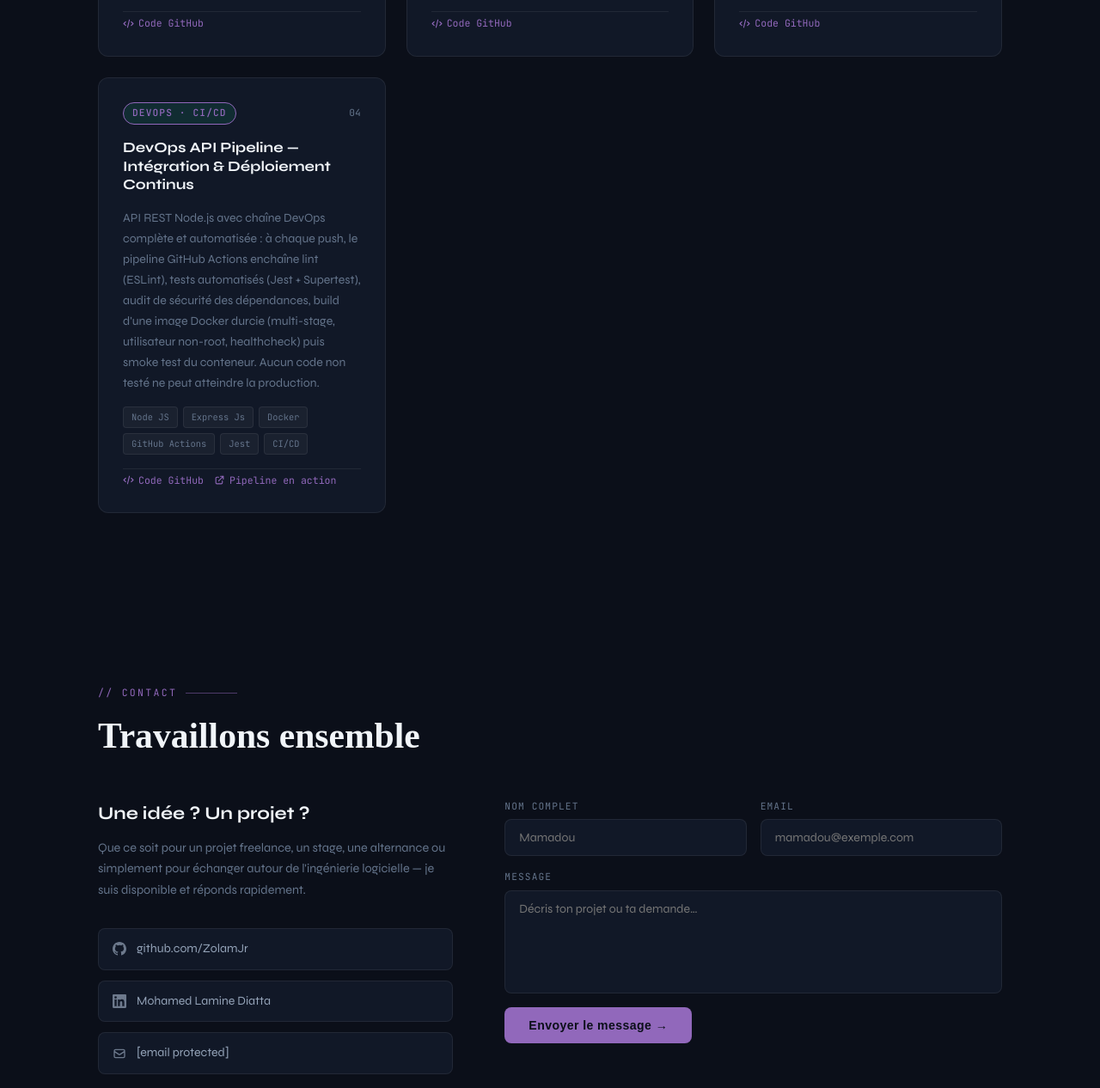
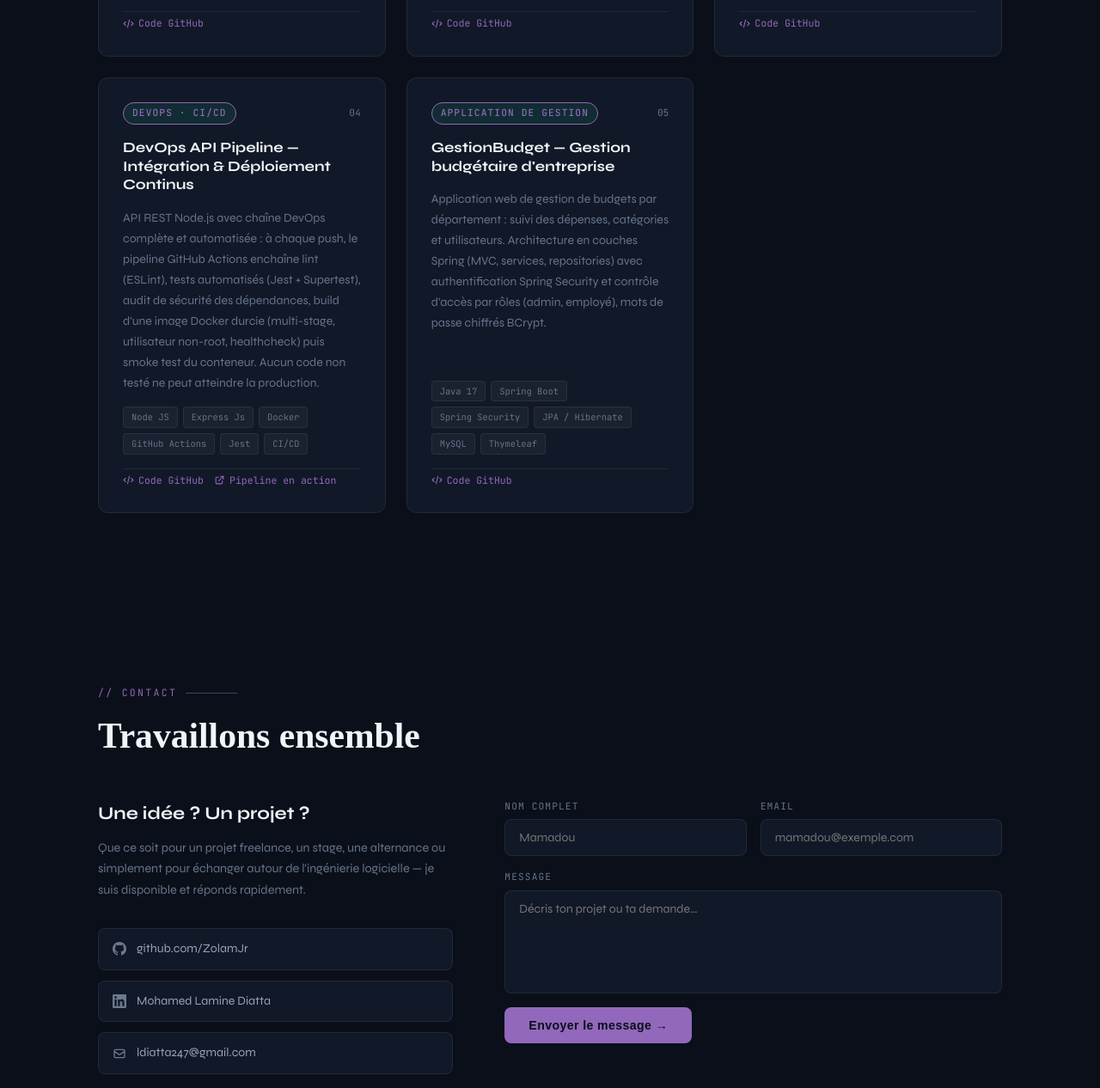
Before and after one commit to ZolamJr/portfolio, a plain HTML site: page index.html in a window 1280 px wide. Shown: the part 2734-4000 px from the top of the page at 86% size. Drawn offline with Linux system fonts and the light colour scheme.

Commit message:
Ajout projet Gestion de Budget au portofolio

```diff
--- a/index.html
+++ b/index.html
@@ -964,6 +964,35 @@
           </div>
         </div>
 
+        <!-- ── PROJET 5 ── -->
+        <div class="project-card fade-in">
+          <div class="project-header">
+            <span class="tag-label">Application de Gestion</span>
+            <span class="project-index mono">05</span>
+          </div>
+          <h3 class="project-title">GestionBudget — Gestion budgétaire d'entreprise</h3>
+          <p class="project-desc">
+            Application web de gestion de budgets par département : suivi des dépenses,
+            catégories et utilisateurs. Architecture en couches Spring (MVC, services,
+            repositories) avec authentification Spring Security et contrôle d'accès
+            par rôles (admin, employé), mots de passe chiffrés BCrypt.
+          </p>
+          <div class="project-tech-list">
+            <span class="tech-badge">Java 17</span>
+            <span class="tech-badge">Spring Boot</span>
+            <span class="tech-badge">Spring Security</span>
+            <span class="tech-badge">JPA / Hibernate</span>
+            <span class="tech-badge">MySQL</span>
+            <span class="tech-badge">Thymeleaf</span>
+          </div>
+          <div class="project-links">
+            <a href="https://github.com/ZolamJr/GestionBudget" target="_blank" rel="noopener" class="project-link">
+              <svg fill="none" viewBox="0 0 24 24" stroke="currentColor"><path stroke-linecap="round" stroke-linejoin="round" stroke-width="2" d="M10 20l4-16m4 4l4 4-4 4M6 16l-4-4 4-4"/></svg>
+              Code GitHub
+            </a>
+          </div>
+        </div>
+
       </div>
     </div>
   </section>
@@ -999,9 +1028,9 @@
               Mohamed Lamine Diatta
             </a>
             <!-- 👉 Email -->
-            <a href="/cdn-cgi/l/email-protection#402c24292134342172747700272d21292c6e232f2d" class="social-link">
+            <a href="mailto:ldiatta247@gmail.com" class="social-link">
               <svg fill="none" viewBox="0 0 24 24" stroke="currentColor"><path stroke-linecap="round" stroke-linejoin="round" stroke-width="2" d="M3 8l7.89 5.26a2 2 0 002.22 0L21 8M5 19h14a2 2 0 002-2V7a2 2 0 00-2-2H5a2 2 0 00-2 2v10a2 2 0 002 2z"/></svg>
-              <span class="__cf_email__" data-cfemail="402c24292134342172747700272d21292c6e232f2d">[email&#160;protected]</span>
+              ldiatta247@gmail.com
             </a>
           </div>
         </div>
@@ -1052,7 +1081,7 @@
   <!-- ================================================================
        JAVASCRIPT
   ================================================================ -->
-  <script data-cfasync="false" src="/cdn-cgi/scripts/5c5dd728/cloudflare-static/email-decode.min.js"></script><script>
+  <script>
     // Année dynamique dans le footer
     document.getElementById('currentYear').textContent = new Date().getFullYear();
 
@@ -1120,5 +1149,5 @@
       setTimeout(() => formSuccess.classList.remove('show'), 5000);
     });
   </script>
-<script>(function(){function c(){var b=a.contentDocument||a.contentWindow.document;if(b){var d=b.createElement('script');d.innerHTML="window.__CF$cv$params={r:'a0981c06dd684813',t:'MTc4MTA5MTcxMw=='};var a=document.createElement('script');a.src='/cdn-cgi/challenge-platform/scripts/jsd/main.js';document.getElementsByTagName('head')[0].appendChild(a);";b.getElementsByTagName('head')[0].appendChild(d)}}if(document.body){var a=document.createElement('iframe');a.height=1;a.width=1;a.style.position='absolute';a.style.top=0;a.style.left=0;a.style.border='none';a.style.visibility='hidden';document.body.appendChild(a);if('loading'!==document.readyState)c();else if(window.addEventListener)document.addEventListener('DOMContentLoaded',c);else{var e=document.onreadystatechange||function(){};document.onreadystatechange=function(b){e(b);'loading'!==document.readyState&&(document.onreadystatechange=e,c())}}}})();</script></body>
+</body>
 </html>
```
